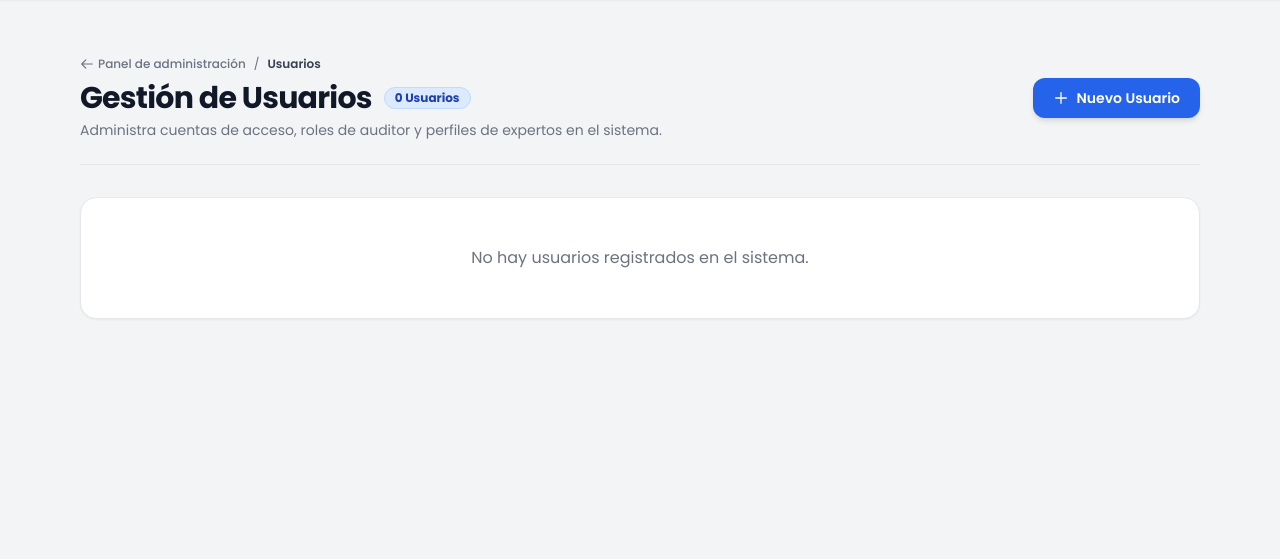
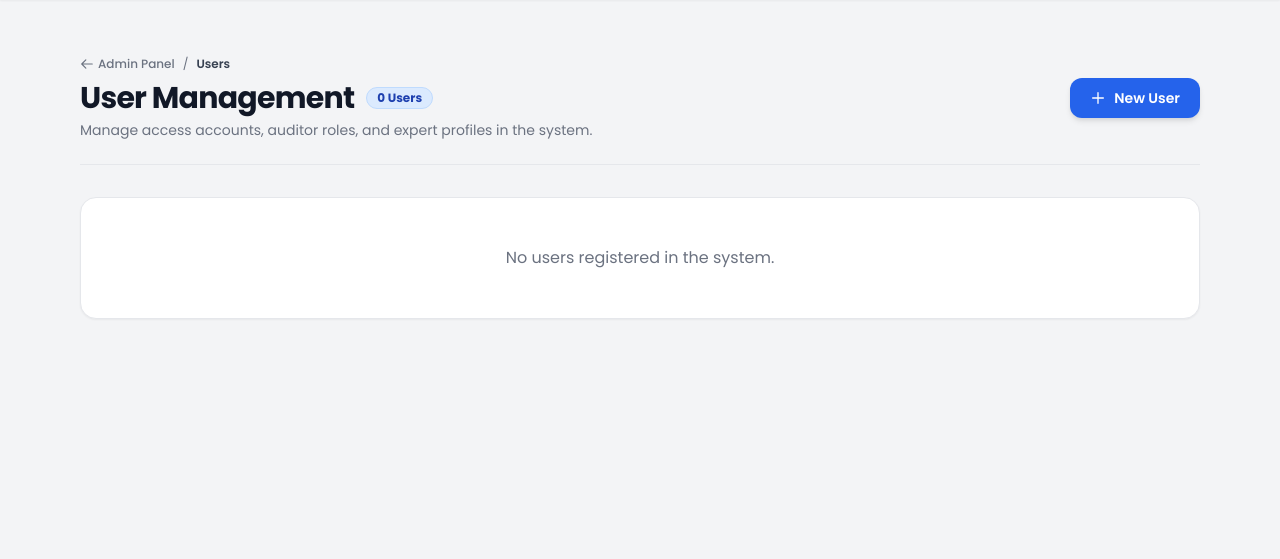
Before and after one commit to hadez7/ComplexIndexV2, a Django app: template Counter/templates/users.html in a window 1280 px wide. Shown: the part 65-624 px from the top of the page. Run offline with Django 3.2, Linux system fonts and the light colour scheme; the template is opened without the code that fills it, so the values that code supplies are empty; some libraries are stand-ins or nearby versions.

Commit message:
traduccion del sistema(modulos)

```diff
--- a/Counter/templates/users.html
+++ b/Counter/templates/users.html
@@ -1,11 +1,11 @@
 {% extends "base.html" %}
 
-{% block title %}Gestión de Usuarios | ELI{% endblock %}
+{% block title %}User Management | ELI{% endblock %}
 
 {% block content %}
 <div class="max-w-6xl mx-auto px-4 py-6">
 
-  <!-- Cabecera de Página / Breadcrumb y Acciones -->
+  <!-- Page Header / Breadcrumb and Actions -->
   <div class="mb-8 flex flex-col md:flex-row md:items-center md:justify-between gap-4 pb-6 border-b border-gray-200">
     <div>
       <div class="flex items-center space-x-2 text-xs text-gray-500 mb-2">
@@ -13,22 +13,22 @@
           <svg class="w-3.5 h-3.5" fill="none" stroke="currentColor" viewBox="0 0 24 24">
             <path stroke-linecap="round" stroke-linejoin="round" stroke-width="2" d="M10 19l-7-7m0 0l7-7m-7 7h18"></path>
           </svg>
-          <span>Panel de administración</span>
+          <span>Admin Panel</span>
         </a>
         <span>/</span>
-        <span class="text-gray-700 font-semibold">Usuarios</span>
+        <span class="text-gray-700 font-semibold">Users</span>
       </div>
 
       <div class="flex items-center space-x-3">
         <h1 class="text-2xl sm:text-3xl font-extrabold text-gray-900 tracking-tight">
-          Gestión de Usuarios
+          User Management
         </h1>
         <span class="text-xs bg-blue-100 text-blue-800 font-bold px-2.5 py-0.5 rounded-full border border-blue-200">
-          {{ users|length }} Usuario{{ users|length|pluralize }}
+          {{ users|length }} User{{ users|length|pluralize }}
         </span>
       </div>
       <p class="text-sm text-gray-500 mt-1">
-        Administra cuentas de acceso, roles de auditor y perfiles de expertos en el sistema.
+        Manage access accounts, auditor roles, and expert profiles in the system.
       </p>
     </div>
 
@@ -38,25 +38,25 @@
         <svg xmlns="http://www.w3.org/2000/svg" class="h-4 w-4" fill="none" viewBox="0 0 24 24" stroke="currentColor">
           <path stroke-linecap="round" stroke-linejoin="round" stroke-width="2" d="M12 4v16m8-8H4"/>
         </svg>
-        <span>Nuevo Usuario</span>
+        <span>New User</span>
       </button>
     </div>
   </div>
 
-  <!-- Tabla de usuarios -->
+  <!-- Users Table -->
   {% if users %}
   <div class="bg-white rounded-2xl shadow-sm border border-gray-200 overflow-hidden mb-8">
     <div class="overflow-x-auto">
       <table class="min-w-full divide-y divide-gray-200 text-sm">
       <thead class="bg-gray-50">
         <tr class="text-left text-xs font-semibold text-gray-500 uppercase tracking-wider">
-          <th class="px-6 py-3.5">Usuario</th>
-          <th class="px-6 py-3.5">Correo</th>
-          <th class="px-6 py-3.5">Rol</th>
-          <th class="px-6 py-3.5">Experto</th>
-          <th class="px-6 py-3.5">Estado</th>
-          <th class="px-6 py-3.5">Creado</th>
-          <th class="px-6 py-3.5 text-right">Acciones</th>
+          <th class="px-6 py-3.5">User</th>
+          <th class="px-6 py-3.5">Email</th>
+          <th class="px-6 py-3.5">Role</th>
+          <th class="px-6 py-3.5">Expert</th>
+          <th class="px-6 py-3.5">Status</th>
+          <th class="px-6 py-3.5">Created</th>
+          <th class="px-6 py-3.5 text-right">Actions</th>
         </tr>
       </thead>
       <tbody class="divide-y divide-gray-100 bg-white">
@@ -69,14 +69,14 @@
               </div>
               <span class="font-bold text-gray-900">{{ u.username }}</span>
               {% if u.id == request.user.id %}
-              <span class="text-xs text-blue-600 font-medium">(tú)</span>
+              <span class="text-xs text-blue-600 font-medium">(you)</span>
               {% endif %}
             </div>
           </td>
           <td class="px-6 py-4 text-sm text-gray-600 font-medium">{{ u.email }}</td>
           <td class="px-6 py-4">
             {% if u.is_staff %}
-            <span class="inline-flex items-center px-2.5 py-0.5 rounded-full text-xs font-semibold bg-blue-100 text-blue-800 border border-blue-200">Administrador</span>
+            <span class="inline-flex items-center px-2.5 py-0.5 rounded-full text-xs font-semibold bg-blue-100 text-blue-800 border border-blue-200">Administrator</span>
             {% else %}
             <span class="inline-flex items-center px-2.5 py-0.5 rounded-full text-xs font-medium bg-gray-100 text-gray-700">Auditor</span>
             {% endif %}
@@ -92,17 +92,17 @@
           </td>
           <td class="px-6 py-4">
             {% if u.is_active %}
-            <span class="inline-flex items-center px-2.5 py-0.5 rounded-full text-xs font-semibold bg-green-50 text-green-700 border border-green-200">Activo</span>
+            <span class="inline-flex items-center px-2.5 py-0.5 rounded-full text-xs font-semibold bg-green-50 text-green-700 border border-green-200">Active</span>
             {% else %}
-            <span class="inline-flex items-center px-2.5 py-0.5 rounded-full text-xs font-semibold bg-red-50 text-red-700 border border-red-200">Inactivo</span>
+            <span class="inline-flex items-center px-2.5 py-0.5 rounded-full text-xs font-semibold bg-red-50 text-red-700 border border-red-200">Inactive</span>
             {% endif %}
           </td>
           <td class="px-6 py-4 text-xs text-gray-500 font-medium">{{ u.creation_date|date:"d/m/Y" }}</td>
           <td class="px-6 py-4 text-right whitespace-nowrap">
             <div class="flex items-center justify-end gap-1.5">
-              <!-- Editar -->
+              <!-- Edit -->
               <button class="edit-user-btn p-2 rounded-lg bg-yellow-50 text-yellow-600 hover:bg-yellow-100 transition inline-flex items-center"
-                      title="Editar"
+                      title="Edit"
                       data-id="{{ u.id }}"
                       data-username="{{ u.username }}"
                       data-email="{{ u.email }}"
@@ -113,9 +113,9 @@
                   <path stroke-linecap="round" stroke-linejoin="round" d="M15.232 5.232l3.536 3.536M9 13l6-6 3.536 3.536-6 6H9v-3.536z"/>
                 </svg>
               </button>
-              <!-- Experto -->
+              <!-- Expert -->
               <button class="expert-user-btn p-2 rounded-lg bg-indigo-50 text-indigo-600 hover:bg-indigo-100 transition inline-flex items-center"
-                      title="Asignar experto"
+                      title="Assign expert"
                       data-id="{{ u.id }}"
                       data-username="{{ u.username }}"
                       data-profession="{{ u.profession }}">
@@ -123,18 +123,18 @@
                   <path stroke-linecap="round" stroke-linejoin="round" d="M5.121 17.804A4 4 0 017 16h10a4 4 0 011.879.804M15 11a3 3 0 11-6 0 3 3 0 016 0z"/>
                 </svg>
               </button>
-              <!-- Activar/Desactivar -->
+              <!-- Activate/Deactivate -->
               <button class="toggle-user-btn p-2 rounded-lg {{ u.is_active|yesno:'bg-red-50 text-red-600 hover:bg-red-100,bg-green-50 text-green-600 hover:bg-green-100' }} transition inline-flex items-center"
-                      title="{{ u.is_active|yesno:'Desactivar,Activar' }}"
+                      title="{{ u.is_active|yesno:'Deactivate,Activate' }}"
                       data-id="{{ u.id }}"
                       data-active="{{ u.is_active|yesno:'1,0' }}">
                 <svg class="w-4 h-4" fill="none" stroke="currentColor" stroke-width="2" viewBox="0 0 24 24">
                   <path stroke-linecap="round" stroke-linejoin="round" d="M18.364 5.636a9 9 0 11-12.728 0M12 3v9"/>
                 </svg>
               </button>
-              <!-- Eliminar -->
+              <!-- Delete -->
               <button class="delete-user-btn p-2 rounded-lg bg-red-50 text-red-600 hover:bg-red-100 transition inline-flex items-center"
-                      title="Eliminar"
+                      title="Delete"
                       data-id="{{ u.id }}"
                       data-username="{{ u.username }}">
                 <svg class="w-4 h-4" fill="none" stroke="currentColor" stroke-width="2" viewBox="0 0 24 24">
@@ -151,12 +151,12 @@
   </div>
   {% else %}
   <div class="bg-white rounded-2xl shadow-sm border border-gray-200 p-12 text-center text-gray-500 mb-8">
-    No hay usuarios registrados en el sistema.
+    No users registered in the system.
   </div>
   {% endif %}
 </div>
 
-<!-- Modal Crear Usuario -->
+<!-- Create User Modal -->
 <div id="createUserModal" class="fixed inset-0 bg-gray-900 bg-opacity-50 backdrop-filter backdrop-blur-sm hidden flex items-center justify-center z-50 p-4">
   <div class="bg-white p-6 sm:p-7 rounded-2xl w-full max-w-md shadow-2xl border border-gray-100 relative">
     <div class="flex items-center justify-between mb-4">
@@ -166,56 +166,56 @@
             <path stroke-linecap="round" stroke-linejoin="round" d="M18 9v3m0 0v3m0-3h3m-3 0h-3m-2-5a4 4 0 11-8 0 4 4 0 018 0zM3 20a6 6 0 0112 0v1H3v-1z"></path>
           </svg>
         </div>
-        <h3 class="text-lg font-bold text-gray-900">Nuevo Usuario</h3>
+        <h3 class="text-lg font-bold text-gray-900">New User</h3>
       </div>
       <button type="button" onclick="closeCreateModal()" class="text-gray-400 hover:text-gray-600 text-xl font-bold">×</button>
     </div>
     <form id="create-user-form" class="space-y-4">
       {% csrf_token %}
       <div>
-        <label for="cu-username" class="block text-sm font-semibold text-gray-700 mb-1">Usuario</label>
+        <label for="cu-username" class="block text-sm font-semibold text-gray-700 mb-1">Username</label>
         <input type="text" id="cu-username" required
-               placeholder="Ej. auditor_mendoza"
+               placeholder="e.g. auditor_mendoza"
                class="w-full border border-gray-300 rounded-xl px-3.5 py-2 text-sm text-gray-800 focus:outline-none focus:ring-2 focus:ring-blue-500 focus:border-blue-500 transition">
       </div>
       <div>
-        <label for="cu-email" class="block text-sm font-semibold text-gray-700 mb-1">Correo electrónico</label>
+        <label for="cu-email" class="block text-sm font-semibold text-gray-700 mb-1">Email address</label>
         <input type="email" id="cu-email" required
-               placeholder="usuario@ejemplo.com"
+               placeholder="user@example.com"
                class="w-full border border-gray-300 rounded-xl px-3.5 py-2 text-sm text-gray-800 focus:outline-none focus:ring-2 focus:ring-blue-500 focus:border-blue-500 transition">
       </div>
       <div>
-        <label for="cu-password" class="block text-sm font-semibold text-gray-700 mb-1">Contraseña</label>
+        <label for="cu-password" class="block text-sm font-semibold text-gray-700 mb-1">Password</label>
         <input type="password" id="cu-password" required
                placeholder="••••••••"
                class="w-full border border-gray-300 rounded-xl px-3.5 py-2 text-sm text-gray-800 focus:outline-none focus:ring-2 focus:ring-blue-500 focus:border-blue-500 transition">
       </div>
       <div>
-        <label for="cu-profession" class="block text-sm font-semibold text-gray-700 mb-1">Profesión (para experto, opcional)</label>
+        <label for="cu-profession" class="block text-sm font-semibold text-gray-700 mb-1">Profession (for expert, optional)</label>
         <input type="text" id="cu-profession"
-               placeholder="Ej. Abogado Tributario"
+               placeholder="e.g. Tax Lawyer"
                class="w-full border border-gray-300 rounded-xl px-3.5 py-2 text-sm text-gray-800 focus:outline-none focus:ring-2 focus:ring-blue-500 focus:border-blue-500 transition">
       </div>
       <div class="flex items-center space-x-6 pt-1">
         <label class="inline-flex items-center space-x-2 text-sm text-gray-700 cursor-pointer">
           <input type="checkbox" id="cu-is-staff" class="rounded border-gray-300 text-blue-600 focus:ring-blue-500">
-          <span>Administrador</span>
+          <span>Administrator</span>
         </label>
         <label class="inline-flex items-center space-x-2 text-sm text-gray-700 cursor-pointer">
           <input type="checkbox" id="cu-is-active" checked class="rounded border-gray-300 text-blue-600 focus:ring-blue-500">
-          <span>Activo</span>
+          <span>Active</span>
         </label>
       </div>
       <div class="flex justify-end pt-3 border-t border-gray-100 gap-2">
-        <button type="button" onclick="closeCreateModal()" class="text-gray-600 hover:text-gray-800 px-4 py-2 rounded-xl text-sm font-medium transition">Cancelar</button>
-        <button type="submit" class="bg-blue-600 hover:bg-blue-700 text-white font-semibold px-5 py-2 rounded-xl text-sm shadow-md transition">Guardar Usuario</button>
+        <button type="button" onclick="closeCreateModal()" class="text-gray-600 hover:text-gray-800 px-4 py-2 rounded-xl text-sm font-medium transition">Cancel</button>
+        <button type="submit" class="bg-blue-600 hover:bg-blue-700 text-white font-semibold px-5 py-2 rounded-xl text-sm shadow-md transition">Save User</button>
       </div>
     </form>
     <p id="create-error" class="hidden text-xs text-red-600 mt-2 font-medium"></p>
   </div>
 </div>
 
-<!-- Modal Editar Usuario -->
+<!-- Edit User Modal -->
 <div id="editUserModal" class="fixed inset-0 bg-gray-900 bg-opacity-50 backdrop-filter backdrop-blur-sm hidden flex items-center justify-center z-50 p-4">
   <div class="bg-white p-6 sm:p-7 rounded-2xl w-full max-w-md shadow-2xl border border-gray-100 relative">
     <div class="flex items-center justify-between mb-4">
@@ -225,7 +225,7 @@
             <path stroke-linecap="round" stroke-linejoin="round" d="M15.232 5.232l3.536 3.536M9 13l6-6 3.536 3.536-6 6H9v-3.536z"/>
           </svg>
         </div>
-        <h3 class="text-lg font-bold text-gray-900">Editar Usuario</h3>
+        <h3 class="text-lg font-bold text-gray-900">Edit User</h3>
       </div>
       <button type="button" onclick="closeEditModal()" class="text-gray-400 hover:text-gray-600 text-xl font-bold">×</button>
     </div>
@@ -233,40 +233,40 @@
       {% csrf_token %}
       <input type="hidden" id="eu-user-id">
       <div>
-        <label for="eu-username" class="block text-sm font-semibold text-gray-700 mb-1">Usuario</label>
+        <label for="eu-username" class="block text-sm font-semibold text-gray-700 mb-1">Username</label>
         <input type="text" id="eu-username" required
                class="w-full border border-gray-300 rounded-xl px-3.5 py-2 text-sm text-gray-800 focus:outline-none focus:ring-2 focus:ring-blue-500 focus:border-blue-500 transition">
       </div>
       <div>
-        <label for="eu-email" class="block text-sm font-semibold text-gray-700 mb-1">Correo electrónico</label>
+        <label for="eu-email" class="block text-sm font-semibold text-gray-700 mb-1">Email address</label>
         <input type="email" id="eu-email" required
                class="w-full border border-gray-300 rounded-xl px-3.5 py-2 text-sm text-gray-800 focus:outline-none focus:ring-2 focus:ring-blue-500 focus:border-blue-500 transition">
       </div>
       <div>
-        <label for="eu-profession" class="block text-sm font-semibold text-gray-700 mb-1">Profesión (para experto)</label>
+        <label for="eu-profession" class="block text-sm font-semibold text-gray-700 mb-1">Profession (for expert)</label>
         <input type="text" id="eu-profession"
                class="w-full border border-gray-300 rounded-xl px-3.5 py-2 text-sm text-gray-800 focus:outline-none focus:ring-2 focus:ring-blue-500 focus:border-blue-500 transition">
       </div>
       <div class="flex items-center space-x-6 pt-1">
         <label class="inline-flex items-center space-x-2 text-sm text-gray-700 cursor-pointer">
           <input type="checkbox" id="eu-is-staff" class="rounded border-gray-300 text-blue-600 focus:ring-blue-500">
-          <span>Administrador</span>
+          <span>Administrator</span>
         </label>
         <label class="inline-flex items-center space-x-2 text-sm text-gray-700 cursor-pointer">
           <input type="checkbox" id="eu-is-active" class="rounded border-gray-300 text-blue-600 focus:ring-blue-500">
-          <span>Activo</span>
+          <span>Active</span>
         </label>
       </div>
       <div class="flex justify-end pt-3 border-t border-gray-100 gap-2">
-        <button type="button" onclick="closeEditModal()" class="text-gray-600 hover:text-gray-800 px-4 py-2 rounded-xl text-sm font-medium transition">Cancelar</button>
-        <button type="submit" class="bg-blue-600 hover:bg-blue-700 text-white font-semibold px-5 py-2 rounded-xl text-sm shadow-md transition">Guardar Cambios</button>
+        <button type="button" onclick="closeEditModal()" class="text-gray-600 hover:text-gray-800 px-4 py-2 rounded-xl text-sm font-medium transition">Cancel</button>
+        <button type="submit" class="bg-blue-600 hover:bg-blue-700 text-white font-semibold px-5 py-2 rounded-xl text-sm shadow-md transition">Save Changes</button>
       </div>
     </form>
     <p id="edit-error" class="hidden text-xs text-red-600 mt-2 font-medium"></p>
   </div>
 </div>
 
-<!-- Modal Experto -->
+<!-- Expert Modal -->
 <div id="expertUserModal" class="fixed inset-0 bg-gray-900 bg-opacity-50 backdrop-filter backdrop-blur-sm hidden flex items-center justify-center z-50 p-4">
   <div class="bg-white p-6 sm:p-7 rounded-2xl w-full max-w-md shadow-2xl border border-gray-100 relative">
     <div class="flex items-center justify-between mb-4">
@@ -276,7 +276,7 @@
             <path stroke-linecap="round" stroke-linejoin="round" d="M5.121 17.804A4 4 0 017 16h10a4 4 0 011.879.804M15 11a3 3 0 11-6 0 3 3 0 016 0z"/>
           </svg>
         </div>
-        <h3 class="text-lg font-bold text-gray-900">Asignar Rol de Experto</h3>
+        <h3 class="text-lg font-bold text-gray-900">Assign Expert Role</h3>
       </div>
       <button type="button" onclick="closeExpertUserModal()" class="text-gray-400 hover:text-gray-600 text-xl font-bold">×</button>
     </div>
@@ -284,20 +284,20 @@
       {% csrf_token %}
       <input type="hidden" id="xu-user-id">
       <div class="bg-gray-50 p-3.5 rounded-xl border border-gray-100 text-sm">
-        <span class="text-gray-500 font-medium">Usuario:</span>
+        <span class="text-gray-500 font-medium">User:</span>
         <strong id="xu-username" class="font-bold text-gray-900 ml-1"></strong>
       </div>
       <div>
-        <label for="xu-profession" class="block text-sm font-semibold text-gray-700 mb-1">Especialidad / Profesión</label>
+        <label for="xu-profession" class="block text-sm font-semibold text-gray-700 mb-1">Specialty / Profession</label>
         <input type="text" id="xu-profession" required
-               placeholder="Ej. Perito Legal, Auditor Contable"
+               placeholder="e.g. Legal Expert, Accounting Auditor"
                class="w-full border border-gray-300 rounded-xl px-3.5 py-2 text-sm text-gray-800 focus:outline-none focus:ring-2 focus:ring-blue-500 focus:border-blue-500 transition">
       </div>
       <div class="flex items-center justify-between pt-3 border-t border-gray-100 gap-2">
-        <button type="button" id="xu-remove" class="text-red-600 hover:text-red-700 text-xs font-semibold px-2 py-1 transition">Quitar rol de experto</button>
+        <button type="button" id="xu-remove" class="text-red-600 hover:text-red-700 text-xs font-semibold px-2 py-1 transition">Remove expert role</button>
         <div class="flex gap-2">
-          <button type="button" onclick="closeExpertUserModal()" class="text-gray-600 hover:text-gray-800 px-4 py-2 rounded-xl text-sm font-medium transition">Cancelar</button>
-          <button type="submit" class="bg-blue-600 hover:bg-blue-700 text-white font-semibold px-5 py-2 rounded-xl text-sm shadow-md transition">Guardar</button>
+          <button type="button" onclick="closeExpertUserModal()" class="text-gray-600 hover:text-gray-800 px-4 py-2 rounded-xl text-sm font-medium transition">Cancel</button>
+          <button type="submit" class="bg-blue-600 hover:bg-blue-700 text-white font-semibold px-5 py-2 rounded-xl text-sm shadow-md transition">Save</button>
         </div>
       </div>
     </form>
```
Also changed, not shown: Counter/templates/totalcount.html (+53 -56 lines), Counter/templates/totalcountreport.html (+22 -23 lines), Counter/templates/upload.html (+21 -22 lines), Counter/migrations/0017_alter_concealmentreview_options_and_more.py (added), Counter/migrations/0018_merge_20260925_1007.py (added), Counter/migrations/0019_alter_concealmentreview_options_and_more.py (added), 1 other file.
